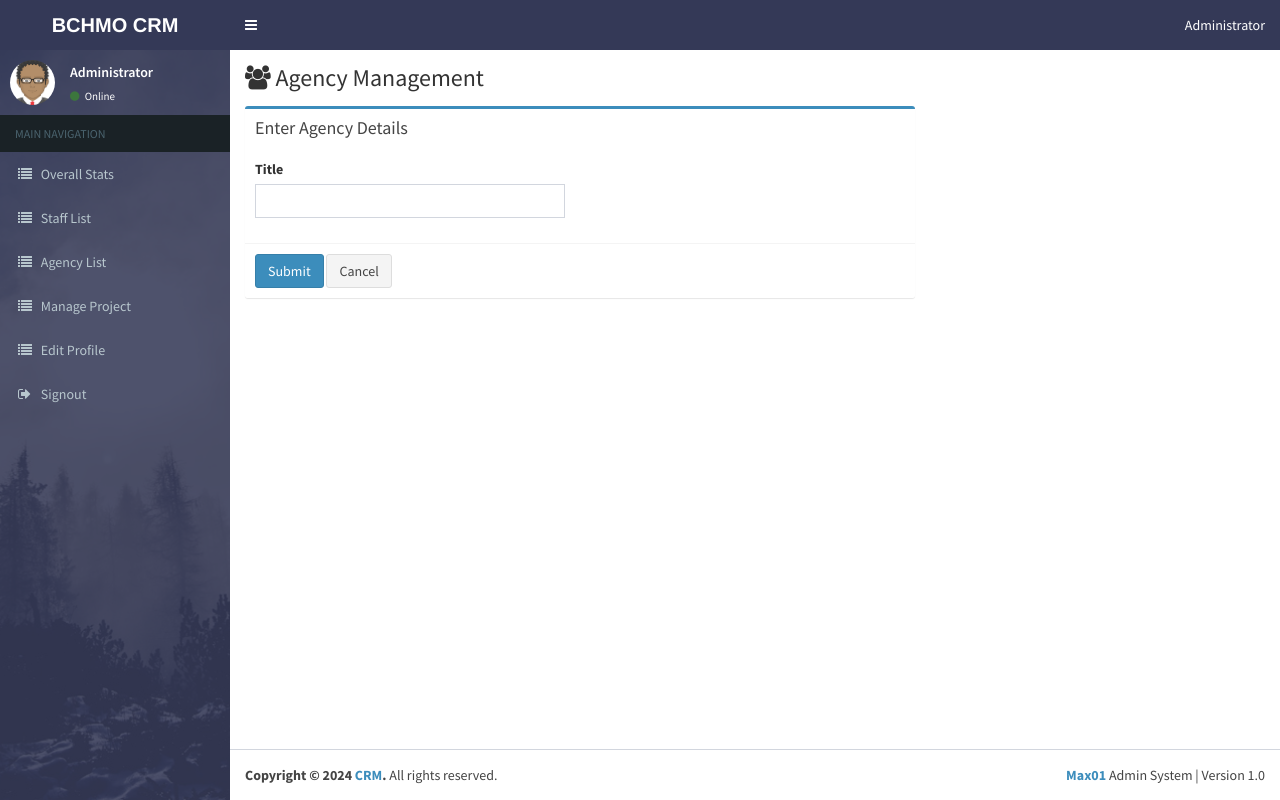
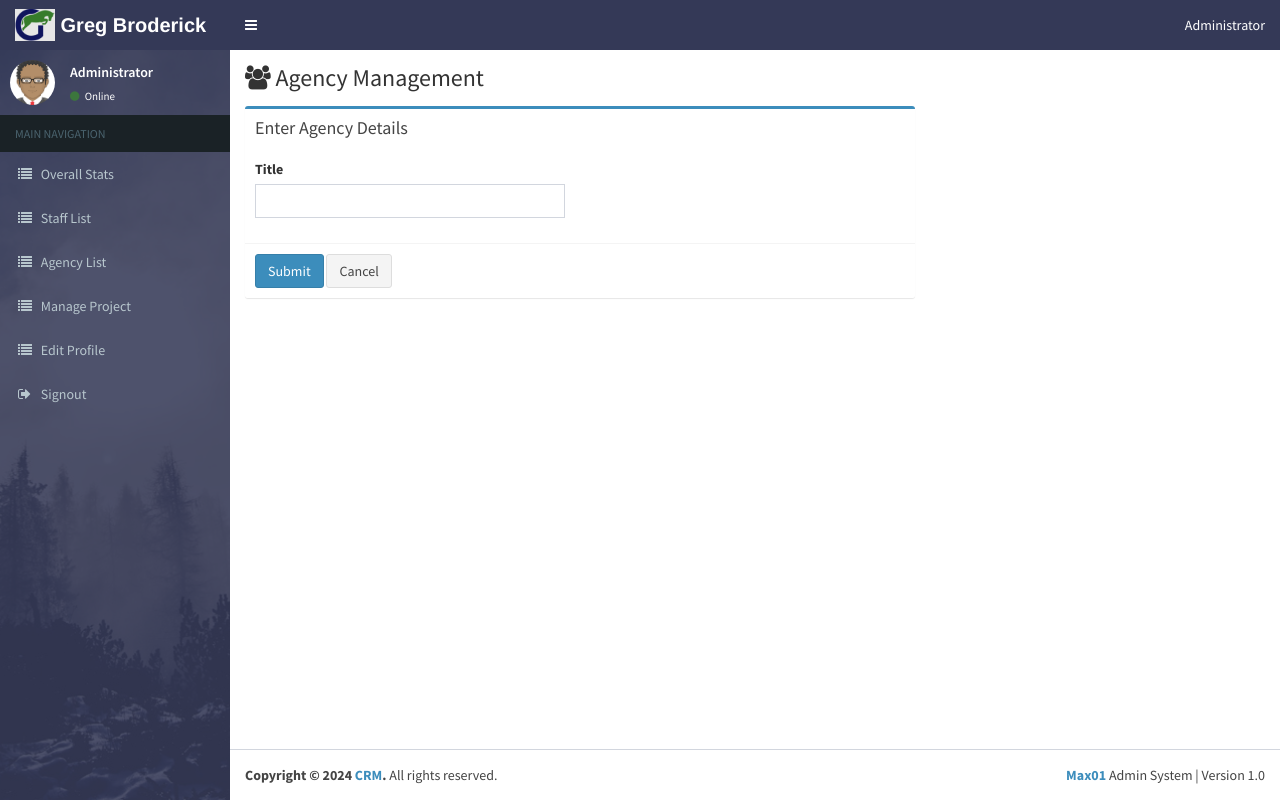
Before and after one commit to neerajchandola1986/breeding, a CodeIgniter app: page /breeding/index.php/records/addplan in a window 1280 px wide. Run offline with CodeIgniter, Linux system fonts and the light colour scheme; a user stored in the database is signed in; some libraries are stand-ins or nearby versions.

Commit message:
Updated
Updated

```diff
--- a/application/views/includes/header.php
+++ b/application/views/includes/header.php
@@ -2,8 +2,9 @@
 <html>
   <head>
     <meta charset="UTF-8">
-    <title>CRM</title>
+    <title>Greg Broderick</title>
     <meta content='width=device-width, initial-scale=1, maximum-scale=1, user-scalable=no' name='viewport'>
+	<link rel="icon" href="<?php echo base_url(); ?>assets/images/favicon.png" sizes="32x32" />
     <!-- Bootstrap 3.3.4 -->
     <link href="<?php echo base_url(); ?>assets/bootstrap/css/bootstrap.min.css" rel="stylesheet" type="text/css" />
     <!-- FontAwesome 4.3.0 -->
@@ -43,9 +44,9 @@
         <!-- Logo -->
         <a href="<?php echo base_url(); ?>" class="logo" style="background-color:#343957;">
           <!-- mini logo for sidebar mini 50x50 pixels -->
-          <span class="logo-mini">BCHMO CRM</span>
+          <span class="logo-mini"><img src="<?php echo base_url(); ?>assets/images/favicon.png" width="40" class="img-responsive" style="margin:8px 0px 0px 8px;"/></span>
           <!-- logo for regular state and mobile devices -->
-          <span class="logo-lg"><b>BCHMO CRM</b></span>
+          <span class="logo-lg"><table><tr><td><img src="<?php echo base_url(); ?>assets/images/favicon.png"  class="img-responsive" width="40"/></td><td> <b>&nbsp;Greg Broderick</b></td></tr></table></span>
         </a>
         <!-- Header Navbar: style can be found in header.less -->
         <nav class="navbar navbar-static-top" role="navigation" style="background-color:#343957;">
--- a/application/views/login.php
+++ b/application/views/login.php
@@ -29,7 +29,7 @@
     <div class="login-box">
       <div class="login-logo">
         <h1 style="color:#FFF;">
-         <center><img src="<?php echo base_url(); ?>assets/images/BCHMO-Logo1.png"  class="img-responsive" /></center>
+         <center><img src="<?php echo base_url(); ?>assets/images/logo.png"  class="img-responsive" /></center>
 		</h1>
       </div><!-- /.login-logo -->
       <div class="login-box-body">
```
Also changed, not shown: assets/images/favicon.png (added), assets/images/logo.png (added), assets/images/logo1.png (added).
